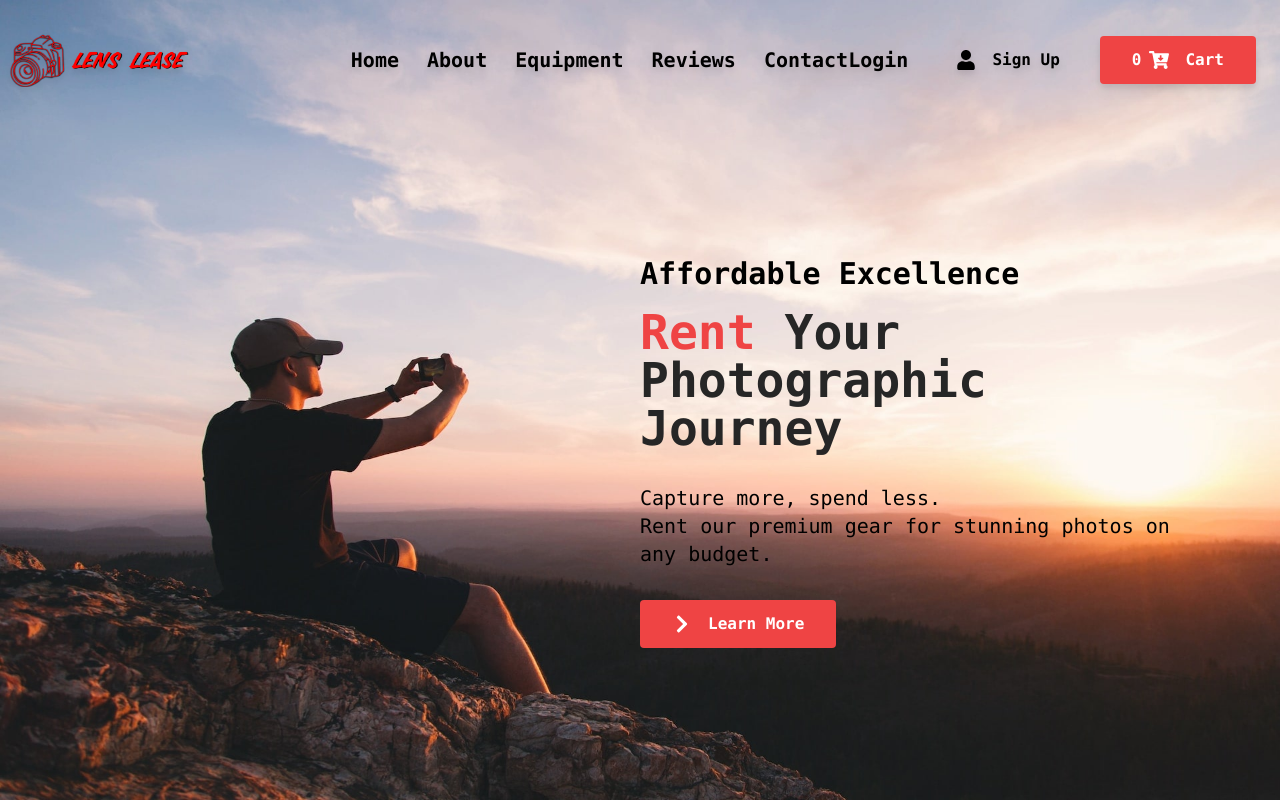
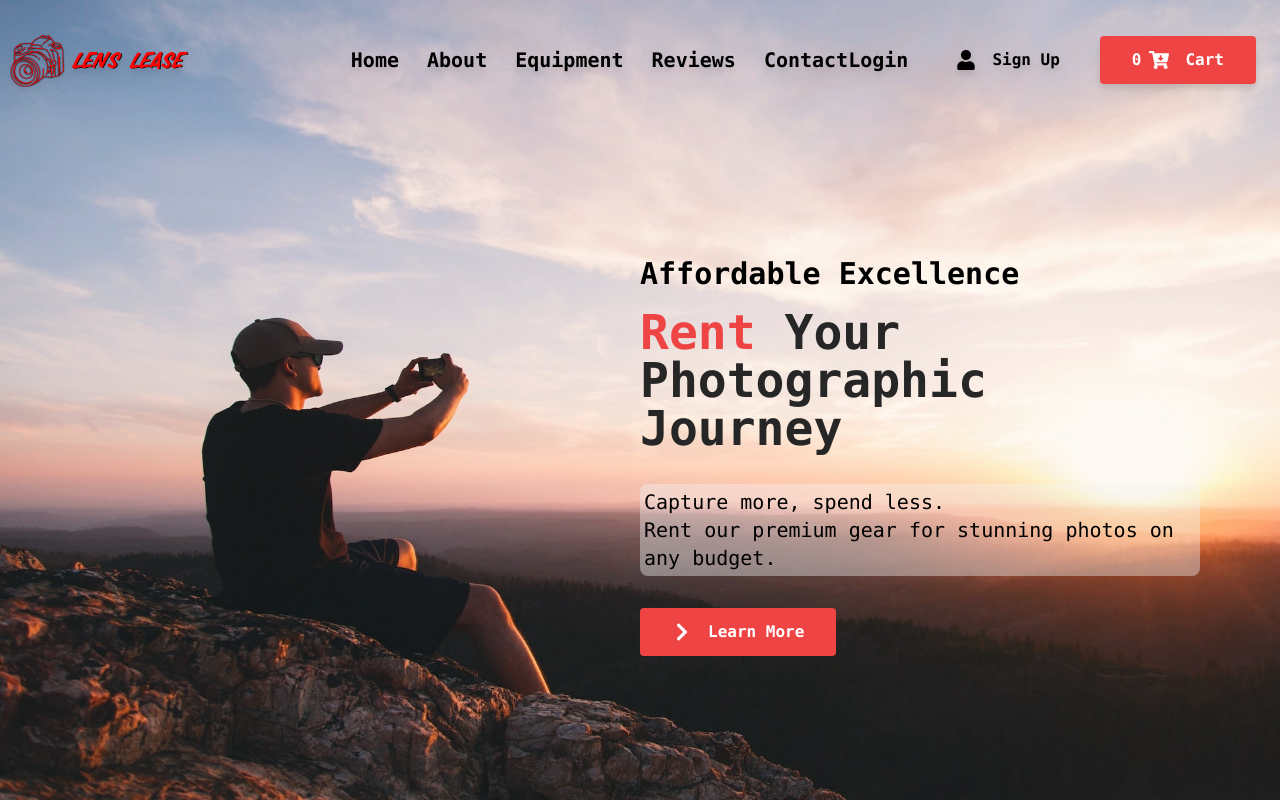
Before and after one commit to Petrikur/lenslease, a React (Vite) app: page /#/ in a window 1280 px wide. Shown: the top 802 px of the page. Built offline with nearby package versions, Linux system fonts and the light colour scheme; what tw-elements would draw is missing.

Commit message:
fix styling

```diff
--- a/src/components/Footer.jsx
+++ b/src/components/Footer.jsx
@@ -82,7 +82,9 @@ const Footer = () => {
           </div>
         ))}
       </div>
+      <hr className="border"></hr>
       <div className="flex flex-col  max-w-[1240px] px-2 py-4 m-auto justify-between sm:flex-row text-center text-gray-500">
+
         <div className="py-4">2023 Lens Lease LLC. All rights reserved</div>
         <div><Socials /></div>
       </div>
--- a/src/components/Hero.jsx
+++ b/src/components/Hero.jsx
@@ -32,7 +32,7 @@ export const Hero = () => {
               <span className="text-red-500">Rent</span> Your Photographic
               Journey
             </h1>
-            <p className="text-xl text-black mb-8 mt-8 " data-aos="fade-left">
+            <p className="text-xl text-black mb-8 mt-8 bg-gray-100 bg-opacity-40 rounded-lg p-1 " data-aos="fade-left">
               Capture more, spend less. <br /> Rent our premium gear for
               stunning photos on any budget.
             </p>
--- a/src/components/ReviewList.jsx
+++ b/src/components/ReviewList.jsx
@@ -50,7 +50,7 @@ const ReviewList = () => {
         </p>
       </div>
 
-      <div className="grid gap-6 text-center md:grid-cols-3">
+      <div className="grid gap-6 text-center md:grid-cols-3 md:mx-20 ">
         {testimonials.map((testimonial) => (
           <div key={testimonial.id} className="flex justify-center text-gray-600">
             <div className="max-w-md w-full">
```
